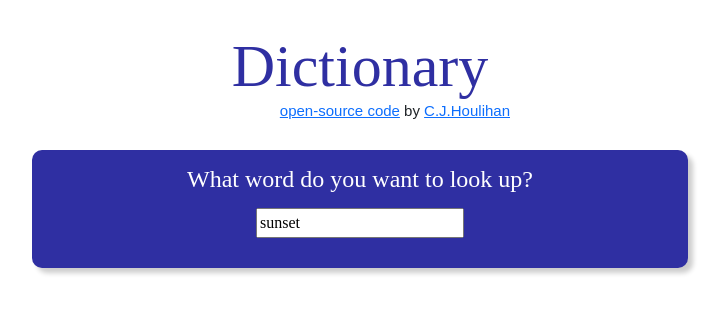
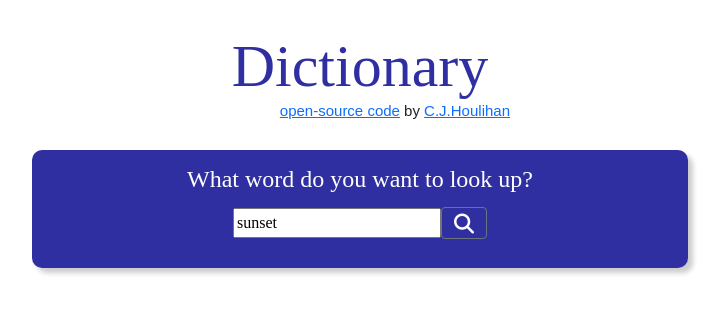
Before and after one commit to cxr2/dictionaryapp, a React (Create React App) app: page / in a window 1280 px wide. Shown: the top 314 px of the page, without its empty margins (280-1006 px from the left). Built offline with nearby package versions, Linux system fonts and the light colour scheme; no server answers; a web font is replaced by a local one.

Commit message:
added search button

```diff
--- a/src/Dictionary.css
+++ b/src/Dictionary.css
@@ -17,6 +17,16 @@
   padding-top: 15px;
 }
 
+.Dictionary .btn {
+  height: 32px;
+  margin-bottom: 2px;
+}
+
+.Dictionary .fas {
+  font-size: 20px;
+  color: white;
+}
+
 input[type="search"]::-webkit-search-decoration,
 input[type="search"]::-webkit-search-cancel-button,
 input[type="search"]::-webkit-search-results-button,
--- a/src/Dictionary.js
+++ b/src/Dictionary.js
@@ -56,6 +56,13 @@ export default function Dictionary(props) {
               onChange={handleKeywordChange}
               defaultValue={props.defaultKeyword}
             />
+            <button
+              class="btn btn-outline-secondary"
+              type="button"
+              id="button-addon2"
+            >
+              <i className="fas fa-search"></i>
+            </button>
           </form>
         </div>
         <Results results={results} />
--- a/src/Phonetic.css
+++ b/src/Phonetic.css
@@ -9,7 +9,7 @@ h2 {
   opacity: 0.9;
 }
 
-.fas {
+.Phonetic .fa-volume-up {
   margin-left: 10px;
   color: white;
   background-color: #2f2fa2;
@@ -17,7 +17,7 @@ h2 {
   padding: 7px 7px;
 }
 
-.fas:hover {
+.fa-volume-up:hover {
   background-color: #f64c72;
   cursor: pointer;
 }
```
